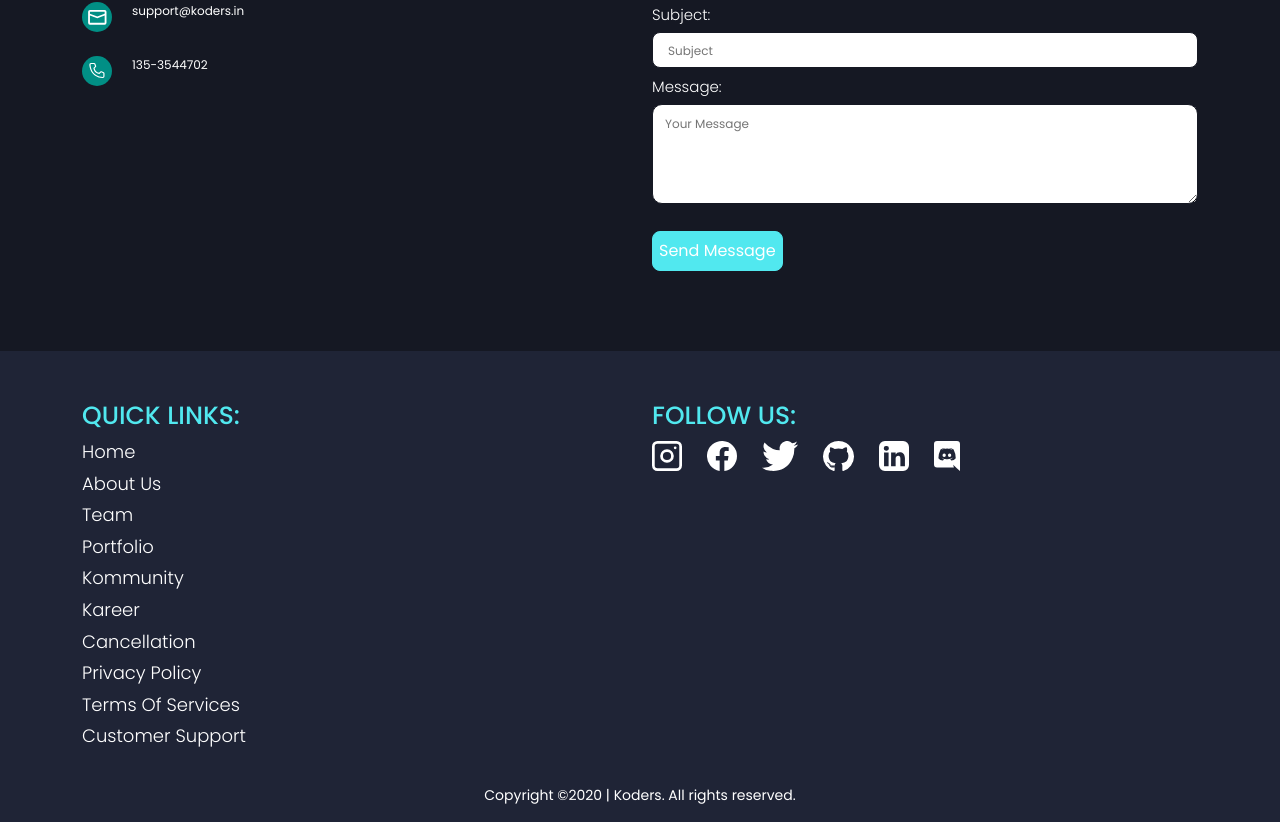
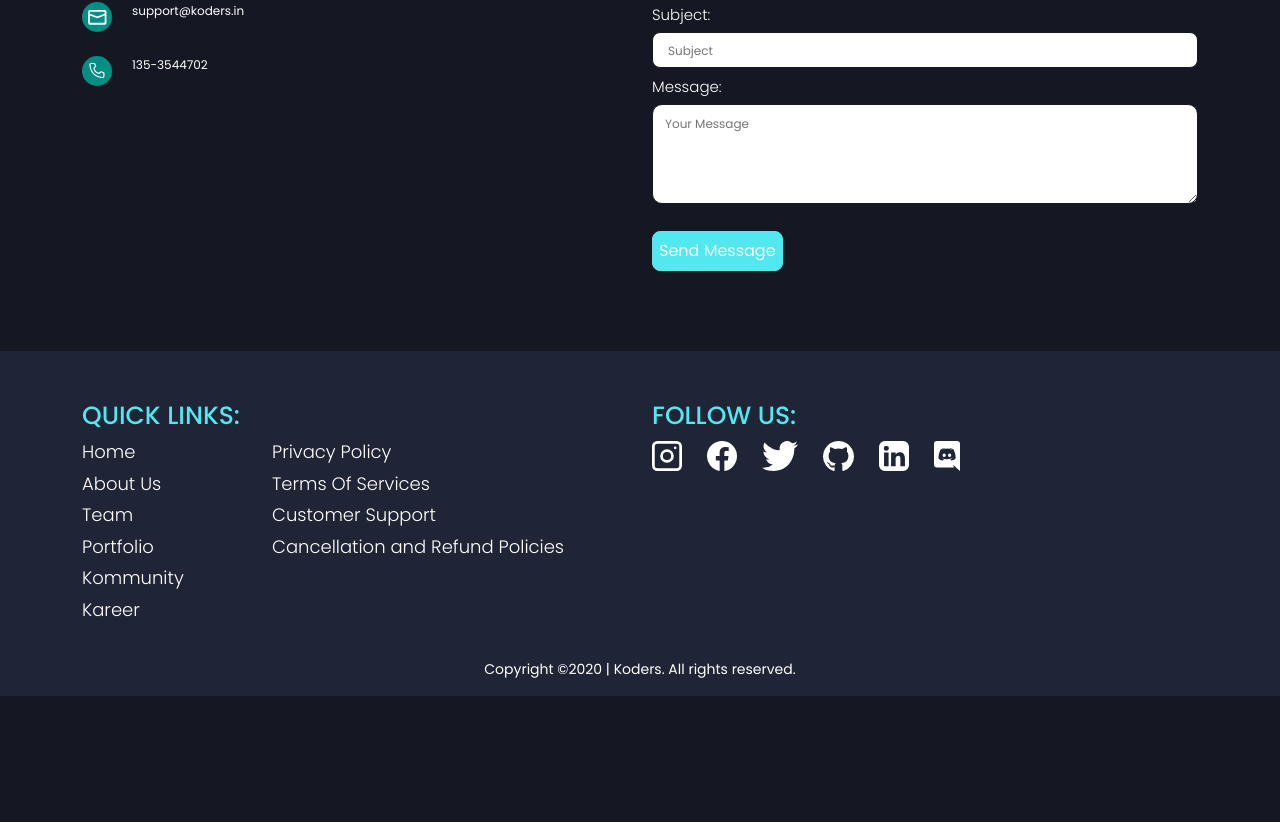
Before and after one commit to koders-in/Website, a React (Create React App) app: page /#/ in a window 1280 px wide. Shown: the part 3713-4535 px from the top of the page. After the commit the page ends 4409 px from the top, so only its background shows below. Built offline with nearby package versions, Linux system fonts and the light colour scheme.

Commit message:
fix minor issues in newly added pages

```diff
--- a/src/components/Footer/Footer.jsx
+++ b/src/components/Footer/Footer.jsx
@@ -18,6 +18,8 @@ function Footer() {
             <div className="row">
               <Fade left>
                 <div className="left col-lg-6 mb-lg-0 mb-sm-3">
+                  <div className="row">
+                    <div className="left col-lg-4 mb-lg-0 mb-sm-3">
                       <h3>QUICK LINKS:</h3>
                       <Link to="/" tag={Link} className="ql">
                         <h4>Home</h4>
@@ -42,9 +44,9 @@ function Footer() {
                       <Link to="/Kareer" tag={Link} className="ql">
                         <h4>Kareer</h4>
                       </Link>
-                  <Link to="/cancellation" tag={Link} className="ql">
-                    <h4>Cancellation</h4>
-                  </Link>
+                    </div>
+                    <div className="left col-lg-8 mb-lg-0 mb-sm-3">
+                      <h3 style={{ opacity: 0 }}>QUICK LINKS:</h3>
                       <Link to="/privacy-policy" tag={Link} className="ql">
                         <h4> Privacy Policy</h4>
                       </Link>
@@ -54,6 +56,11 @@ function Footer() {
                       <Link to="/support" tag={Link} className="ql">
                         <h4>Customer Support</h4>
                       </Link>
+                      <Link to="/cancellation" tag={Link} className="ql">
+                        <h4>Cancellation and Refund Policies</h4>
+                      </Link>
+                    </div>
+                  </div>
                 </div>
               </Fade>
               <Fade right>
--- a/src/pages/CancellationAndRefund/CancellationAndRefund.jsx
+++ b/src/pages/CancellationAndRefund/CancellationAndRefund.jsx
@@ -4,7 +4,7 @@ import "./CancellationAndRefund.scss";
 const CancellationAndRefund = () => {
   return (
     <div className="cancellation-and-refund">
-      <h1>Cancellation and Refund Policy:</h1>
+      <h1>Cancellation and Refund Policy</h1>
       <p>
         All the services provided by Koders including Web Design, Web
         Development, Mobile Application Development, Software Development,
@@ -83,7 +83,7 @@ const CancellationAndRefund = () => {
         application or transaction fees that may be in place with other service
         providers, including the gateway, may be carried over to (and collected
         and retained by) Koders, and you hereby agree that Koders may keep all
-        such
+        such.
       </p>
     </div>
   );
--- a/src/pages/TermaOfService/Service.jsx
+++ b/src/pages/TermaOfService/Service.jsx
@@ -5,7 +5,6 @@ const Service = () => {
   return (
     <div className="service">
       <h1>Terms Of Services</h1>
-
       <h3>Acceptance of Terms</h3>
       <p>
         The Terms of Service set out below govern your use of and purchases made
@@ -96,7 +95,8 @@ const Service = () => {
         notices by email. The services may also give notices of changes to this
         TOS or other matters to you by displaying notices or links to notices on
         the services generally. Any notice you give to us must be in writing and
-        addressed to our mailing address at (ADDRESS)[1] [2] .
+        addressed to our mailing address.
+        {/* TODO=>EMAIL (ADDRESS)[1] [2] . */}
       </p>
       <h3>Legal disputes</h3>
       <p>
@@ -111,7 +111,7 @@ const Service = () => {
         purchased through the services will be resolved in accordance with the
         provisions of this section.
       </p>
-      <h4>Agreement to Arbitrate</h4>
+      <h4>1. Agreement to Arbitrate</h4>
       <p className="sub-para">
         You and Koders each agree that any and all disputes or claims that have
         arisen, or may arise, between you and Koders (including any disputes or
@@ -125,13 +125,13 @@ const Service = () => {
         court and advances only on an individual (non-class, non-representative)
         basis.
       </p>
-      <h4>Costs of Arbitration</h4>
+      <h4>2. Costs of Arbitration</h4>
       <p className="sub-para">
         Payment of all filing, administration and arbitrator fees will be
         governed by the country’s rules, unless otherwise stated in this
         agreement.
       </p>
-      <h4>Judicial Forum for Legal Disputes</h4>
+      <h4>3. Judicial Forum for Legal Disputes</h4>
       <p className="sub-para">
         Unless you and Koders agree otherwise, in the event that the Legal
         Disputes section above is found not to apply to you or to a particular
@@ -146,7 +146,7 @@ const Service = () => {
       </p>
       <h3>Miscellaneous</h3>
       <p></p>
-      <h4>Entire Agreement</h4>
+      <h4>1. Entire Agreement</h4>
       <p className="sub-para">
         This TOS constitutes the entire agreement between you and Koder and
         governs your use of the services, superseding any prior or
@@ -156,14 +156,14 @@ const Service = () => {
         affiliate services, third-party content, third-party software, or the
         services in a manner other than as governed by this TOS.
       </p>
-      <h4>Waiver</h4>
+      <h4>2. Waiver</h4>
       <p className="sub-para">
         The failure or delay of Koders to exercise or enforce any right or
         provision of this TOS shall not constitute a waiver of such right or
         provision. No oral waiver, amendment, or modification shall be effective
         under any circumstance whatsoever.
       </p>
-      <h4>Severability</h4>
+      <h4>3. Severability</h4>
       <p className="sub-para">
         If any provision of this TOS is found by a court of competent
         jurisdiction to be invalid, the parties nevertheless agree that the
--- a/src/pages/TermaOfService/Service.scss
+++ b/src/pages/TermaOfService/Service.scss
@@ -8,7 +8,7 @@
   }
   & > h3 {
     color: white;
-    margin-top: 4rem;
+    margin-top: 2rem;
   }
   & > h4 {
     color: white;
```
Lines whose indentation alone changed are shown as unchanged.
